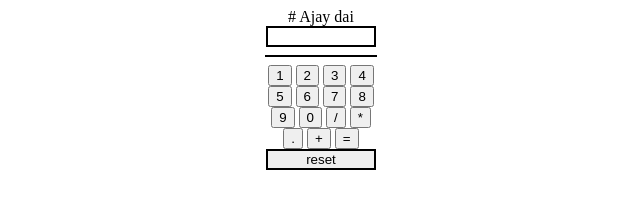
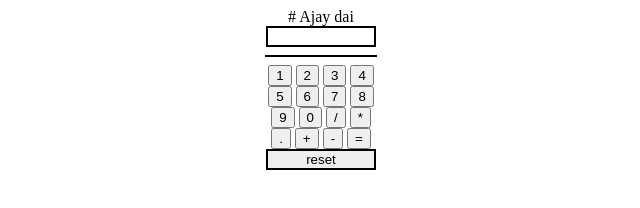
Before and after one commit to Ajaym4429/Apps-cool, a plain HTML site: page index.html in a window 1280 px wide. Shown: the full height of the page, 319-959 px from the left. Drawn offline with Linux system fonts and the light colour scheme.

Commit message:
Update index.html

```diff
--- a/index.html
+++ b/index.html
@@ -36,6 +36,7 @@ border:2px solid black;
 <br>
 <input type="button" name="b17" value="." onclick="form1.calculator.value+='.'">
 <input type="button" name="b13" value="+" onclick="form1.calculator.value+='+'">
+<input type="button" name="b14" value="-" onclick="form1.calculator.value+='-'">
 <input type="button" name="b15" value="=" onclick="form1.calculator.value=eval(form1.calculator.value)">
 <br>
 <input type="reset" id="id1" name="b16" value="reset" onclick="form1.calculator.value=''">
```
